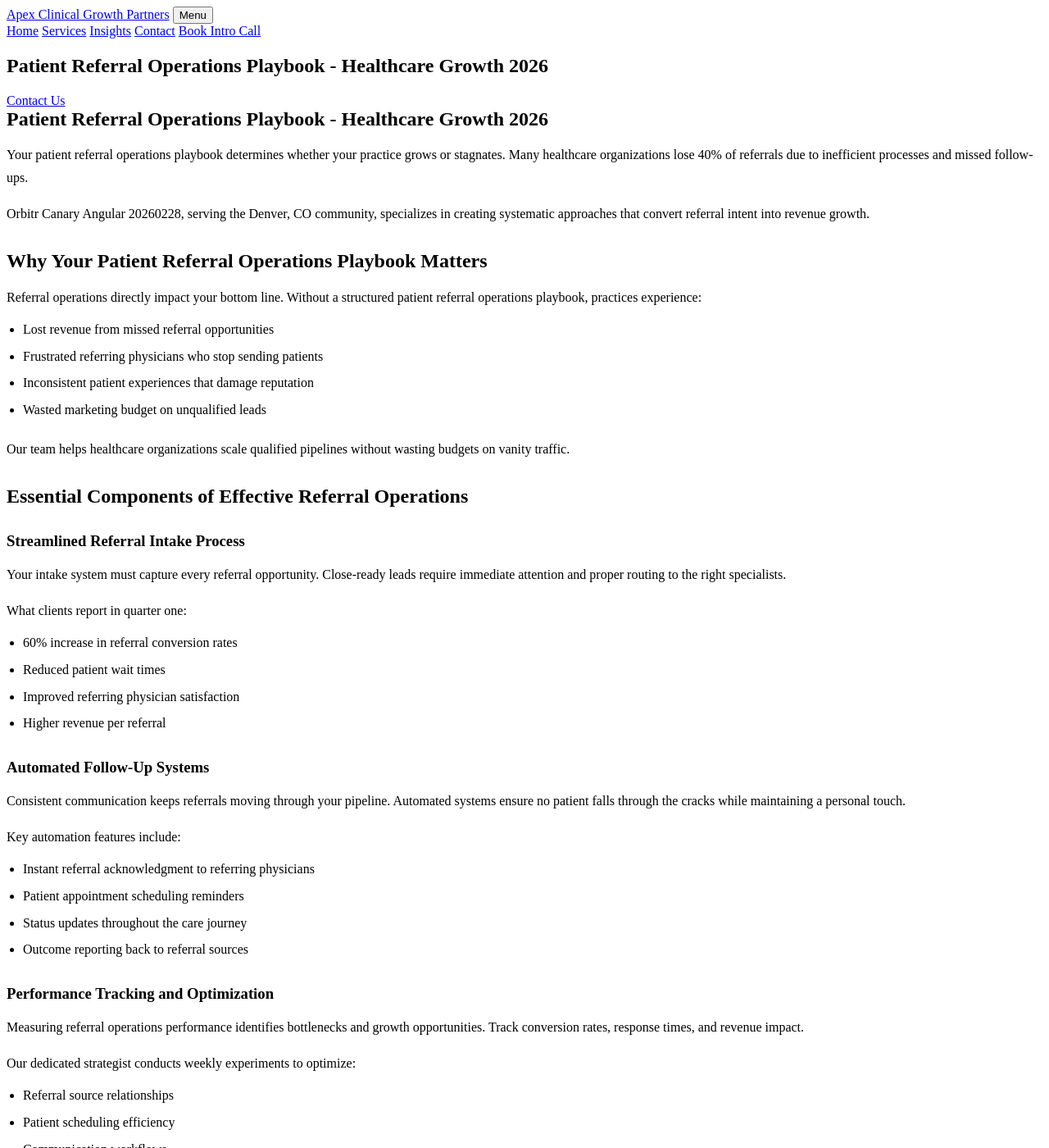
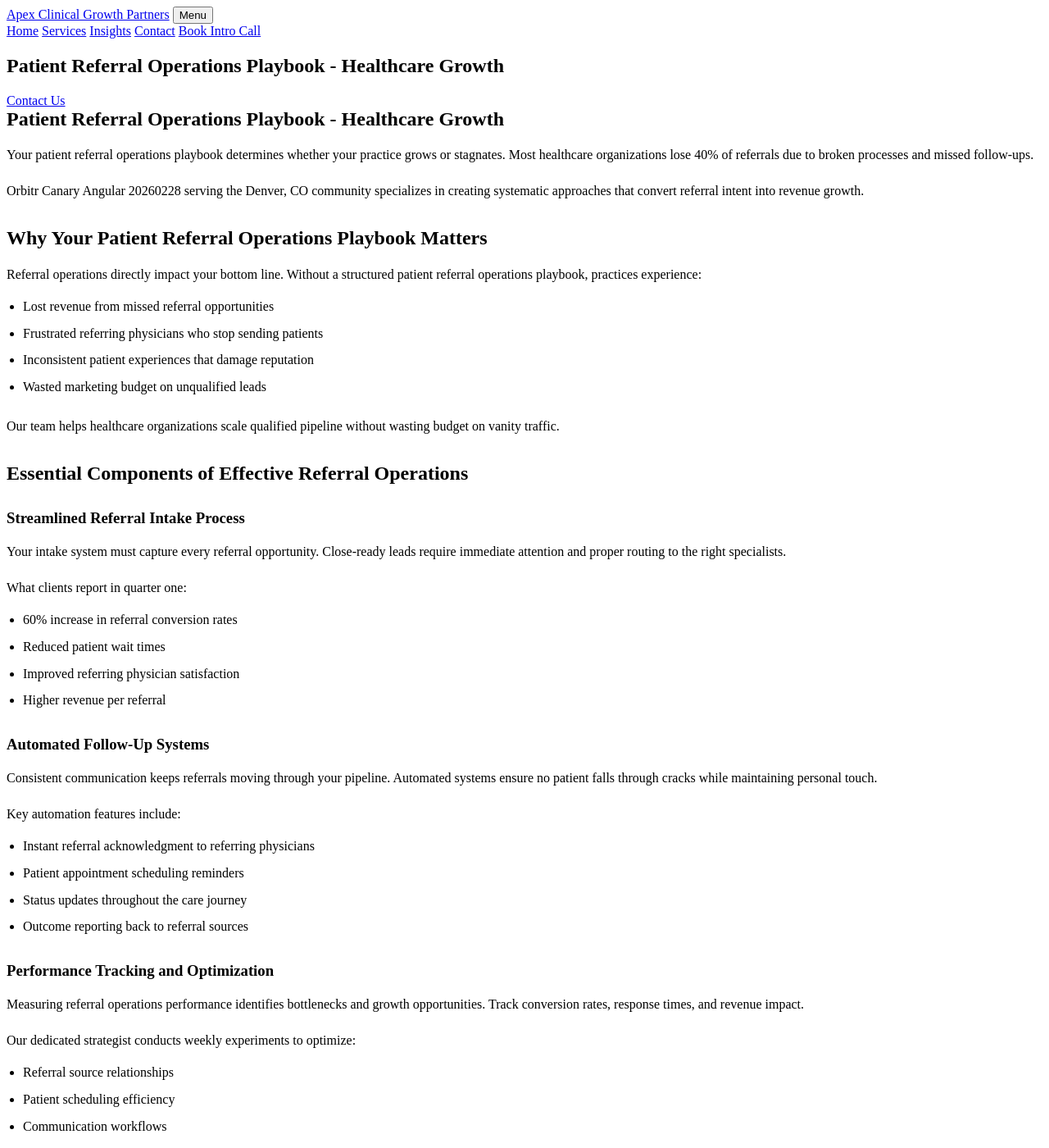
Before and after one commit to prjctlphbt/orbitr-canary-angular-20260228, a Jekyll site: the page angular-referral-ops-playbook-20260228142149.html, which Jekyll copies as it is, in a window 1280 px wide and 1400 px high. Shown: the whole window at 82% size. Built offline with Jekyll 4.4.1, drawn with Linux system fonts in a browser that asks for light colours.

Commit message:
Rollback: Revert changes to angular-referral-ops-playbook-20260228142149.html

```diff
--- a/angular-referral-ops-playbook-20260228142149.html
+++ b/angular-referral-ops-playbook-20260228142149.html
@@ -4,9 +4,10 @@
 <head>
 <meta charset="utf-8"/>
 <meta content="width=device-width, initial-scale=1.0" name="viewport"/>
-<meta content="Optimize patient referrals with our 2026 operations playbook. Enhance workflows, drive growth, and improve patient outcomes. Get started today." name="description"/>
-<title>Patient Referral Operations Playbook - Healthcare Growth 2026</title>
+<meta content="Streamline patient referrals with our comprehensive operations playbook. Optimize workflows, boost growth, and improve patient outcomes. Get started today." name="description"/>
+<title>Patient Referral Operations Playbook - Healthcare Growth</title>
 <style>
+
 
 /* Minimal functional styles (accordion, forms only) */
 
@@ -48,7 +49,7 @@
  box-sizing: border-box;
 }
 
-</style>
+ </style>
 <style id="orbitr-generated-content-style">
 .orbitr-generated-content > * {
  margin: 0;
@@ -101,15 +102,15 @@
 <main class="page-main">
 <section class="page-hero landing-hero">
 <div class="container">
-<h1>Patient Referral Operations Playbook - Healthcare Growth 2026</h1>
+<h1>Patient Referral Operations Playbook - Healthcare Growth</h1>
 <a class="cta" href="/services/">Contact Us</a>
 </div>
 </section>
 <section class="landing-content">
 <div class="container orbitr-generated-content">
-<h1>Patient Referral Operations Playbook - Healthcare Growth 2026</h1>
-<p>Your patient referral operations playbook determines whether your practice grows or stagnates. Many healthcare organizations lose 40% of referrals due to inefficient processes and missed follow-ups.</p>
-<p>Orbitr Canary Angular 20260228, serving the Denver, CO community, specializes in creating systematic approaches that convert referral intent into revenue growth.</p>
+<h1>Patient Referral Operations Playbook - Healthcare Growth</h1>
+<p>Your patient referral operations playbook determines whether your practice grows or stagnates. Most healthcare organizations lose 40% of referrals due to broken processes and missed follow-ups.</p>
+<p>Orbitr Canary Angular 20260228 serving the Denver, CO community specializes in creating systematic approaches that convert referral intent into revenue growth.</p>
 <h2>Why Your Patient Referral Operations Playbook Matters</h2>
 <p>Referral operations directly impact your bottom line. Without a structured patient referral operations playbook, practices experience:</p>
 <ul>
@@ -118,7 +119,7 @@
 <li>Inconsistent patient experiences that damage reputation</li>
 <li>Wasted marketing budget on unqualified leads</li>
 </ul>
-<p>Our team helps healthcare organizations scale qualified pipelines without wasting budgets on vanity traffic.</p>
+<p>Our team helps healthcare organizations scale qualified pipeline without wasting budget on vanity traffic.</p>
 <h2>Essential Components of Effective Referral Operations</h2>
 <h3>Streamlined Referral Intake Process</h3>
 <p>Your intake system must capture every referral opportunity. Close-ready leads require immediate attention and proper routing to the right specialists.</p>
@@ -130,7 +131,7 @@
 <li>Higher revenue per referral</li>
 </ul></p>
 <h3>Automated Follow-Up Systems</h3>
-<p>Consistent communication keeps referrals moving through your pipeline. Automated systems ensure no patient falls through the cracks while maintaining a personal touch.</p>
+<p>Consistent communication keeps referrals moving through your pipeline. Automated systems ensure no patient falls through cracks while maintaining personal touch.</p>
 <p>Key automation features include:
 <ul>
 <li>Instant referral acknowledgment to referring physicians</li>
@@ -185,14 +186,14 @@
 <div class="container small-note">Framework canary fixture for Orbitr approval testing.</div>
 </footer>
 <script>
-// FAQ accordion functionality
-document.querySelectorAll('.faq-question').forEach(button => {
+ // FAQ accordion functionality
+ document.querySelectorAll('.faq-question').forEach(button => {
  button.addEventListener('click', () => {
  const expanded = button.getAttribute('aria-expanded') === 'true';
  button.setAttribute('aria-expanded', !expanded);
  button.parentElement.classList.toggle('active');
  });
-});
-</script>
+ });
+ </script>
 </body>
 </html>
```
